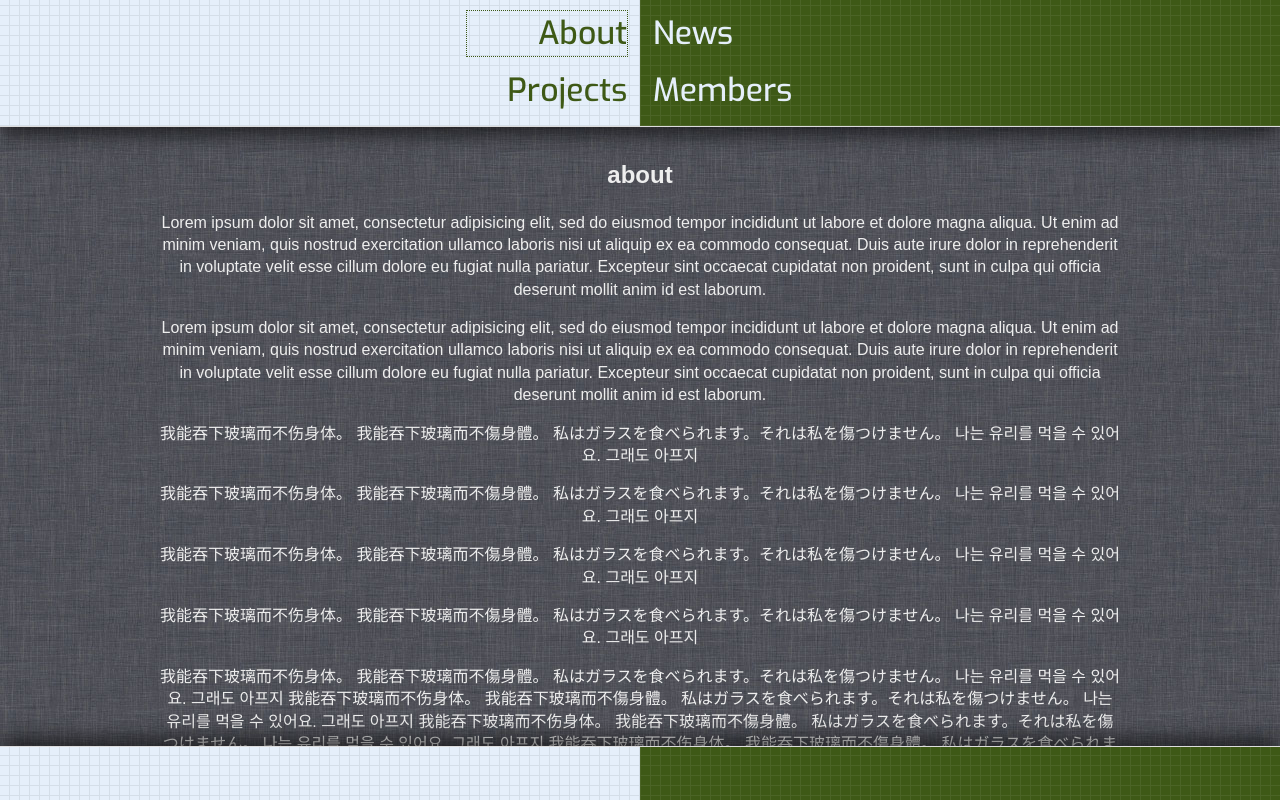
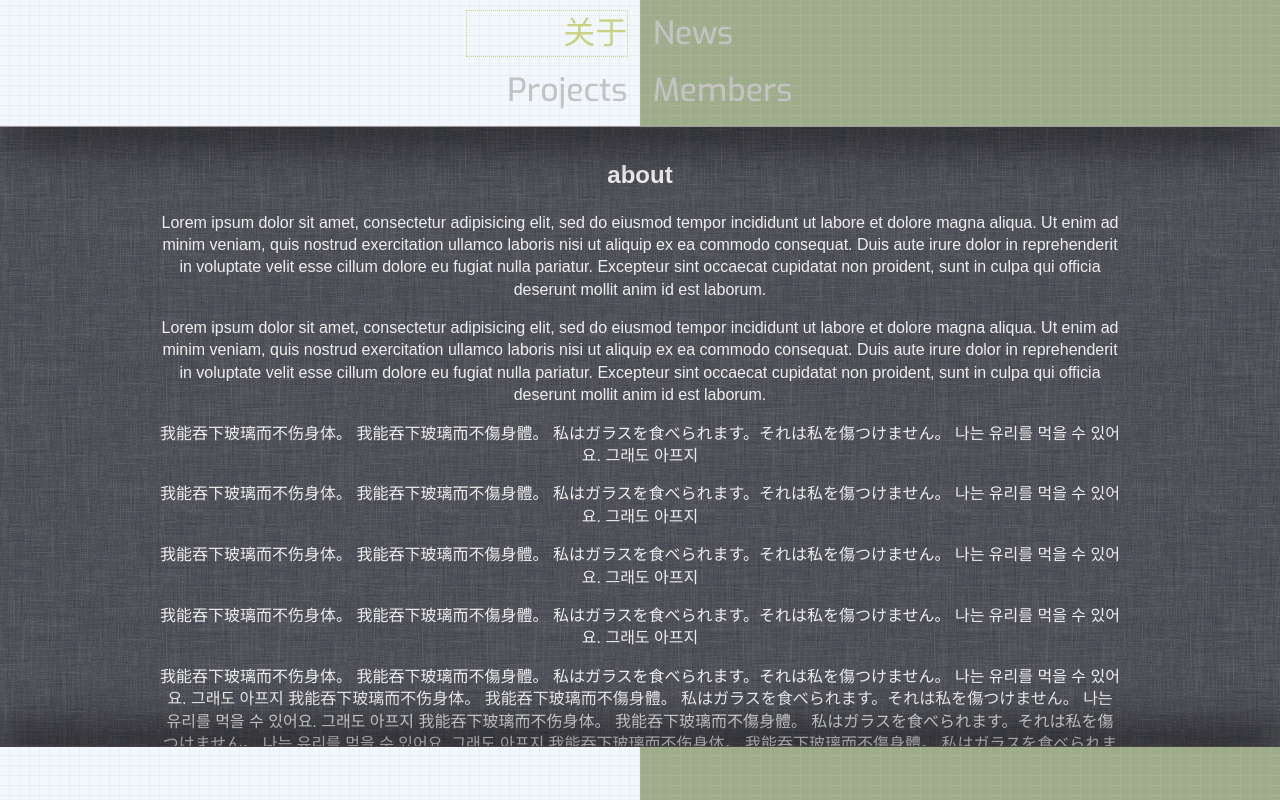
Before and after one commit to clippit/lilystudio.org, a plain HTML site: page index.html in a window 1280 px wide. Both pictures are taken after a click on the link "About". Drawn offline with nearby package versions, Linux system fonts and the light colour scheme.

Commit message:
better expansion, add overlay

```diff
--- a/css/style.css
+++ b/css/style.css
@@ -293,8 +293,12 @@ td { vertical-align: top; }
   width: 5em;
 }
 
-.nav a:hover {
+.nav a:hover, .nav .active {
   color: #93a605;
+}
+
+.nav .disabled, .nav .disabled:hover {
+  color: #888;
 }
 
 .content-container {
@@ -314,18 +318,31 @@ td { vertical-align: top; }
 
 .content-container .top {
   top: -2em;
-  border-bottom: 1px solid #ddd;
-  -webkit-box-shadow:  0 10px 20px -2px rgba(0, 0, 0, 0.6);
-  -moz-box-shadow:  0 10px 20px -2px rgba(0, 0, 0, 0.6);
-  box-shadow:  0 10px 20px -2px rgba(0, 0, 0, 0.6);
+  border-bottom: 1px solid #999;
+  -webkit-box-shadow: 0 20px 40px -2px rgba(0, 0, 0, 0.6);
+  -moz-box-shadow: 0 20px 40px -2px rgba(0, 0, 0, 0.6);
+  box-shadow: 0 20px 40px -2px rgba(0, 0, 0, 0.6);
 }
 
 .content-container .bottom {
   bottom: -2em;
-  border-top: 1px solid #ddd;
-  -webkit-box-shadow:  0 -10px 20px -2px rgba(0, 0, 0, 0.6);
-  -moz-box-shadow:  0 -10px 20px -2px rgba(0, 0, 0, 0.6);
-  box-shadow:  0 -10px 20px -2px rgba(0, 0, 0, 0.6);
+  border-top: 1px solid #444;
+  -webkit-box-shadow: 0 -20px 40px -2px rgba(0, 0, 0, 0.6);
+  -moz-box-shadow: 0 -20px 40px -2px rgba(0, 0, 0, 0.6);
+  box-shadow: 0 -20px 40px -2px rgba(0, 0, 0, 0.6);
+}
+
+.overlay {
+  position: fixed;
+  top: 0;
+  left: 0;
+  width: 100%;
+  height: 100%;
+  background-color: #fff;
+  filter:alpha(opacity=0);
+  -moz-opacity: 0;
+  -khtml-opacity: 0;
+  opacity: 0;
 }
 
 .content {
--- a/js/script.js
+++ b/js/script.js
@@ -4,7 +4,7 @@
 
 (function(){
 
-	$('.nav-link').hover(
+/*	$('.nav-link').hover(
 		function() {
 			var $this = $(this);
 			$this.text($this.data("cn"));
@@ -14,27 +14,46 @@
 			$this.text($this.data("en"));
 		}
 	);
+*/
 
 	var $main = $("#main"),
 		$logo = $("#logo"),
 		$container = $(".content-container"),
-		logo_top_offset = $logo.position().top + $logo.height();
+		logo_top_offset = $logo.position().top + $logo.height(),
 		window_height = $(window).height();
 
-	$main.css('height', window_height);
+	$main.css('height', window_height);  // fix css3 animation
 	$container.css('max-height', Math.min(window_height * 0.8, window_height - $("nav").height()));
 
 	$('.nav-link').on('click', function(event) {
 		event.preventDefault();
+		if ($(".content:hidden").length != $(".content").length) {
+			return;
+		}
 		var $this = $(this),
 			target = $this.data("en").toLowerCase(),
-			duration = 1000;
+			duration = 1200,
+			overlay = $('<div class="overlay"> </div>');
+
+		$('nav').after(overlay);
+		overlay.on('click', closeFolder);
+
+		$this.text($this.data("cn")).addClass("active");
+		$(".nav-link:not(.active)").addClass("disabled");
+
 		$main.animate(
 			{"top": - logo_top_offset * 0.85, "height": "+=" + logo_top_offset},
 			duration
 		);
 		$("#" + target).show();
-		$container.animate({'height': 'show'}, 1000);
+		$container.animate({'height': 'show'}, duration);
+		overlay.animate({opacity: 0.5}, duration);
 	});
 
+	function closeFolder() {
+		console.log(this);
+	}
+
+
+
 }());
```
